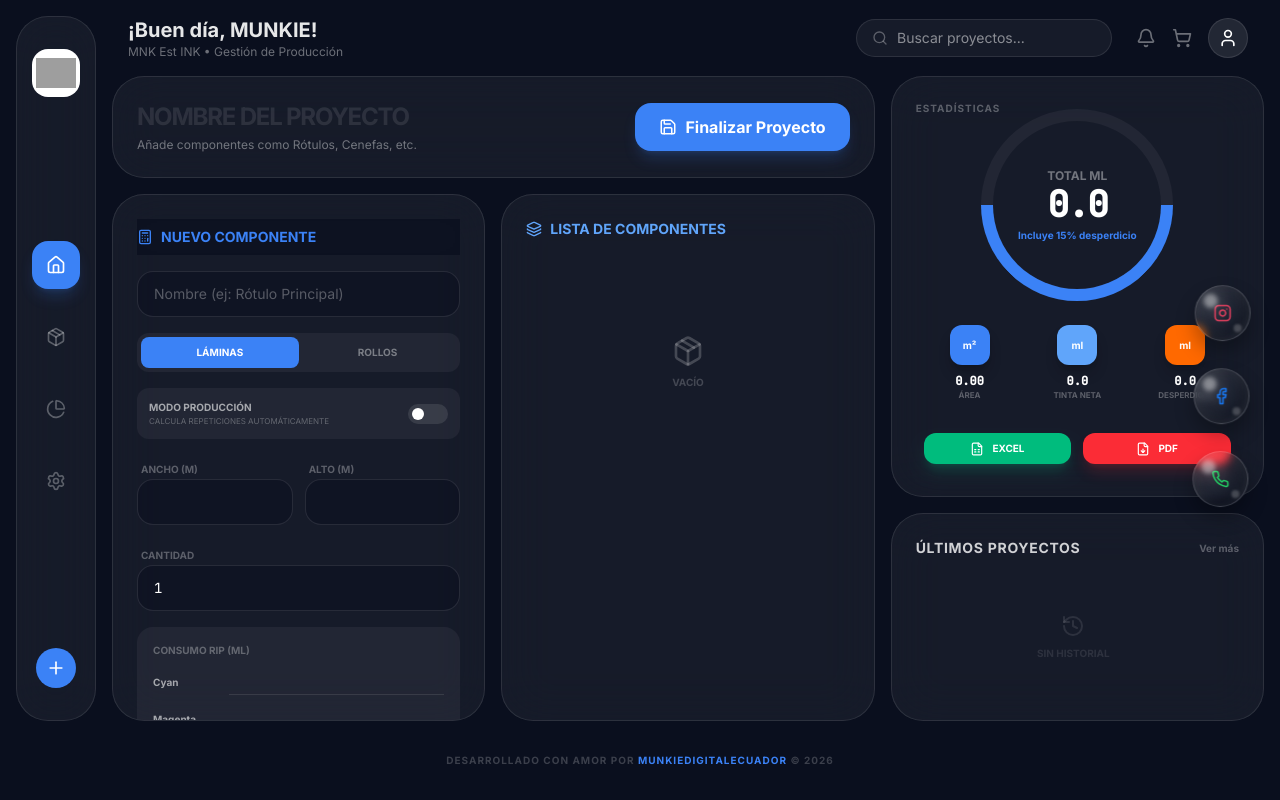
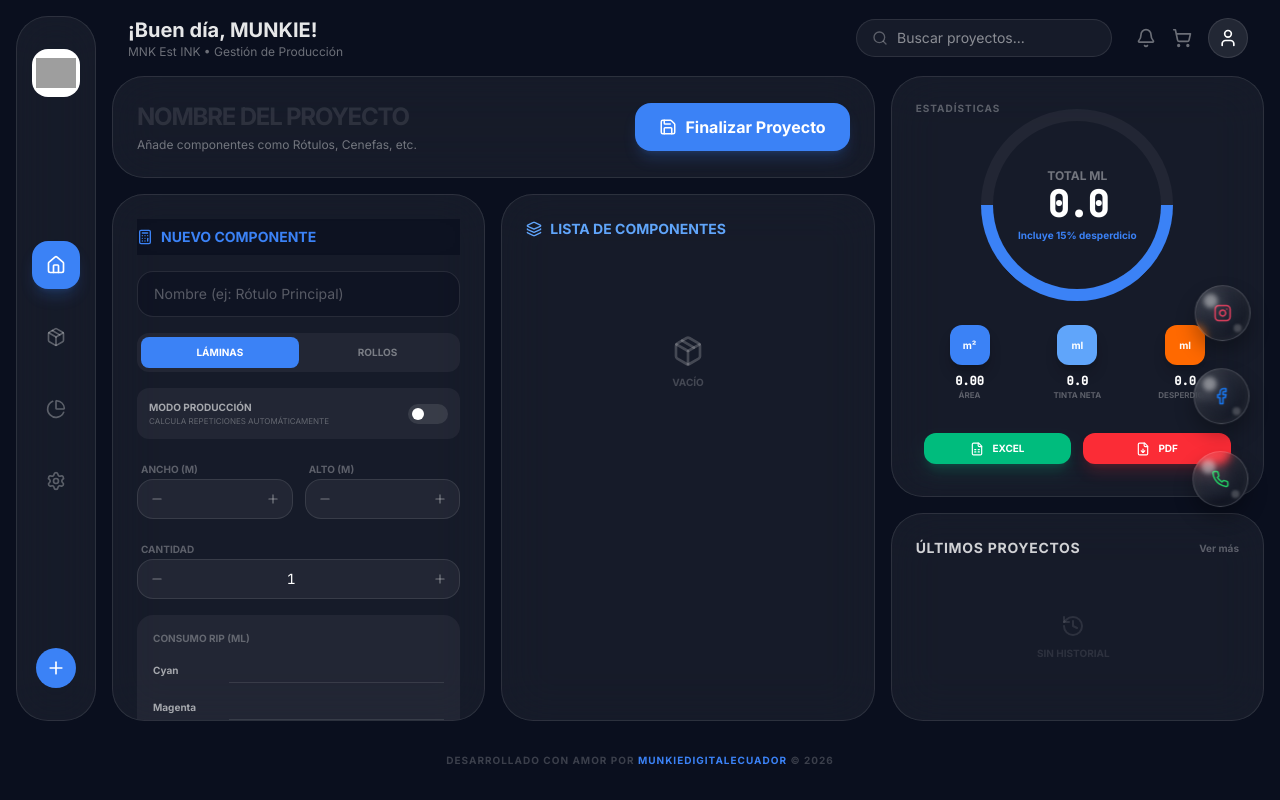
Before and after one commit to munkiedigitalecexe/Calculosdetintasprueba, a React (Vite) app: page / in a window 1280 px wide. Built offline with nearby package versions, Linux system fonts and the light colour scheme; grey boxes are pictures that could not be loaded.

Commit message:
feat: Improve component editor layout and styling
Adjusted grid layouts and applied max-height to the component list section to prevent overflow and enhance user experience. Updated glass card styling to remove unnecessary overflow handling, allowing for better border rendering.

```diff
--- a/src/App.tsx
+++ b/src/App.tsx
@@ -1,6 +1,7 @@
 import React, { useState, useMemo, useEffect } from 'react';
 import {
   Plus,
+  Minus,
   Trash2,
   Calculator,
   Layers,
@@ -303,7 +304,7 @@ export default function App() {
           {/* Dashboard Grid */}
           <div className="flex-1 grid grid-cols-1 md:grid-cols-12 gap-4 overflow-hidden">
             {/* Left Column: Editor */}
-            <div className="col-span-1 md:col-span-12 lg:col-span-8 flex flex-col gap-4 min-h-0 overflow-hidden">
+            <div className="col-span-1 md:col-span-12 lg:col-span-8 flex flex-col gap-4 min-h-0">
               {/* Project Info Card */}
               <section className="glass-card p-4 md:p-6 flex flex-col md:flex-row items-start md:items-center justify-between shrink-0 relative overflow-hidden group gap-4 md:gap-0">
                 <div className="absolute inset-0 bg-gradient-to-r from-brand-accent/20 to-transparent opacity-0 group-hover:opacity-100 transition-opacity" />
@@ -327,8 +328,8 @@ export default function App() {
               </section>
 
               {/* Component Editor & List Container */}
-              <div className="flex-1 grid grid-cols-1 lg:grid-cols-2 gap-4 min-h-0 overflow-hidden">
-                <section className="glass-card p-4 md:p-6 flex flex-col gap-4 overflow-y-auto custom-scrollbar">
+              <div className="flex-1 grid grid-cols-1 lg:grid-cols-2 gap-4 min-h-0">
+                <section className="glass-card p-4 md:p-6 flex flex-col gap-4 overflow-y-auto custom-scrollbar max-h-[70vh] lg:max-h-full">
                   <h3 className="text-sm font-bold flex items-center gap-2 text-brand-accent sticky top-0 bg-brand-bg/80 backdrop-blur-md py-2 z-20">
                     <Calculator size={16} />
                     NUEVO COMPONENTE
@@ -410,34 +411,76 @@ export default function App() {
                     <div className="grid grid-cols-2 gap-3">
                       <div className="space-y-1">
                         <label className="text-[10px] font-bold text-white/30 uppercase ml-1">Ancho (m)</label>
+                        <div className="flex items-center bg-white/5 rounded-2xl border border-white/10 overflow-hidden">
+                          <button
+                            onClick={() => setNewComp(prev => ({ ...prev, width: Math.max(0, (prev.width || 0) - 0.1) }))}
+                            className="p-3 hover:bg-white/10 transition-colors text-white/40 hover:text-white"
+                          >
+                            <Minus size={14} />
+                          </button>
                           <input
                             type="number"
                             step="0.01"
-                          className="input-field-dark font-mono"
+                            className="w-full bg-transparent text-center text-sm font-mono focus:outline-none py-2"
                             value={newComp.width || ''}
                             onChange={e => setNewComp(prev => ({ ...prev, width: parseFloat(e.target.value) || 0 }))}
                           />
+                          <button
+                            onClick={() => setNewComp(prev => ({ ...prev, width: (prev.width || 0) + 0.1 }))}
+                            className="p-3 hover:bg-white/10 transition-colors text-white/40 hover:text-white"
+                          >
+                            <Plus size={14} />
+                          </button>
+                        </div>
                       </div>
                       <div className="space-y-1">
                         <label className="text-[10px] font-bold text-white/30 uppercase ml-1">Alto (m)</label>
+                        <div className="flex items-center bg-white/5 rounded-2xl border border-white/10 overflow-hidden">
+                          <button
+                            onClick={() => setNewComp(prev => ({ ...prev, height: Math.max(0, (prev.height || 0) - 0.1) }))}
+                            className="p-3 hover:bg-white/10 transition-colors text-white/40 hover:text-white"
+                          >
+                            <Minus size={14} />
+                          </button>
                           <input
                             type="number"
                             step="0.01"
-                          className="input-field-dark font-mono"
+                            className="w-full bg-transparent text-center text-sm font-mono focus:outline-none py-2"
                             value={newComp.height || ''}
                             onChange={e => setNewComp(prev => ({ ...prev, height: parseFloat(e.target.value) || 0 }))}
                           />
+                          <button
+                            onClick={() => setNewComp(prev => ({ ...prev, height: (prev.height || 0) + 0.1 }))}
+                            className="p-3 hover:bg-white/10 transition-colors text-white/40 hover:text-white"
+                          >
+                            <Plus size={14} />
+                          </button>
+                        </div>
                       </div>
                     </div>
 
                     <div className="space-y-1">
                       <label className="text-[10px] font-bold text-white/30 uppercase ml-1">Cantidad</label>
+                      <div className="flex items-center bg-white/5 rounded-2xl border border-white/10 overflow-hidden">
+                        <button
+                          onClick={() => setNewComp(prev => ({ ...prev, quantity: Math.max(1, prev.quantity - 1) }))}
+                          className="p-3 hover:bg-white/10 transition-colors text-white/40 hover:text-white"
+                        >
+                          <Minus size={14} />
+                        </button>
                         <input
                           type="number"
-                        className="input-field-dark font-mono"
+                          className="w-full bg-transparent text-center text-sm font-mono focus:outline-none py-2"
                           value={newComp.quantity}
                           onChange={e => setNewComp(prev => ({ ...prev, quantity: parseInt(e.target.value) || 1 }))}
                         />
+                        <button
+                          onClick={() => setNewComp(prev => ({ ...prev, quantity: prev.quantity + 1 }))}
+                          className="p-3 hover:bg-white/10 transition-colors text-white/40 hover:text-white"
+                        >
+                          <Plus size={14} />
+                        </button>
+                      </div>
                     </div>
 
                     <div className="bg-white/5 rounded-2xl p-4 space-y-3">
--- a/src/index.css
+++ b/src/index.css
@@ -15,7 +15,7 @@ body {
 }
 
 .glass-card {
-  @apply bg-white/5 backdrop-blur-xl border border-white/10 rounded-[2rem] overflow-hidden;
+  @apply bg-white/5 backdrop-blur-xl border border-white/10 rounded-[2rem];
 }
 
 .input-field-dark {
```
Lines whose indentation alone changed are shown as unchanged.
